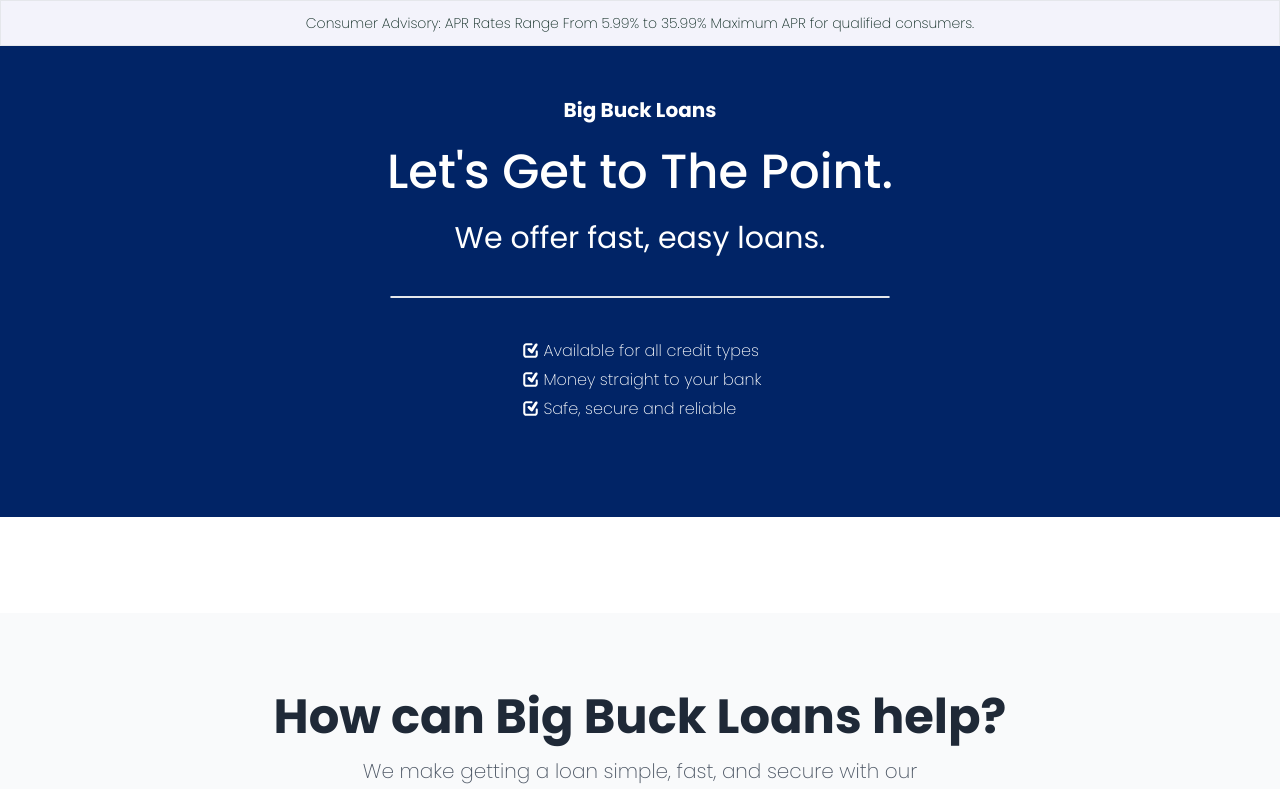
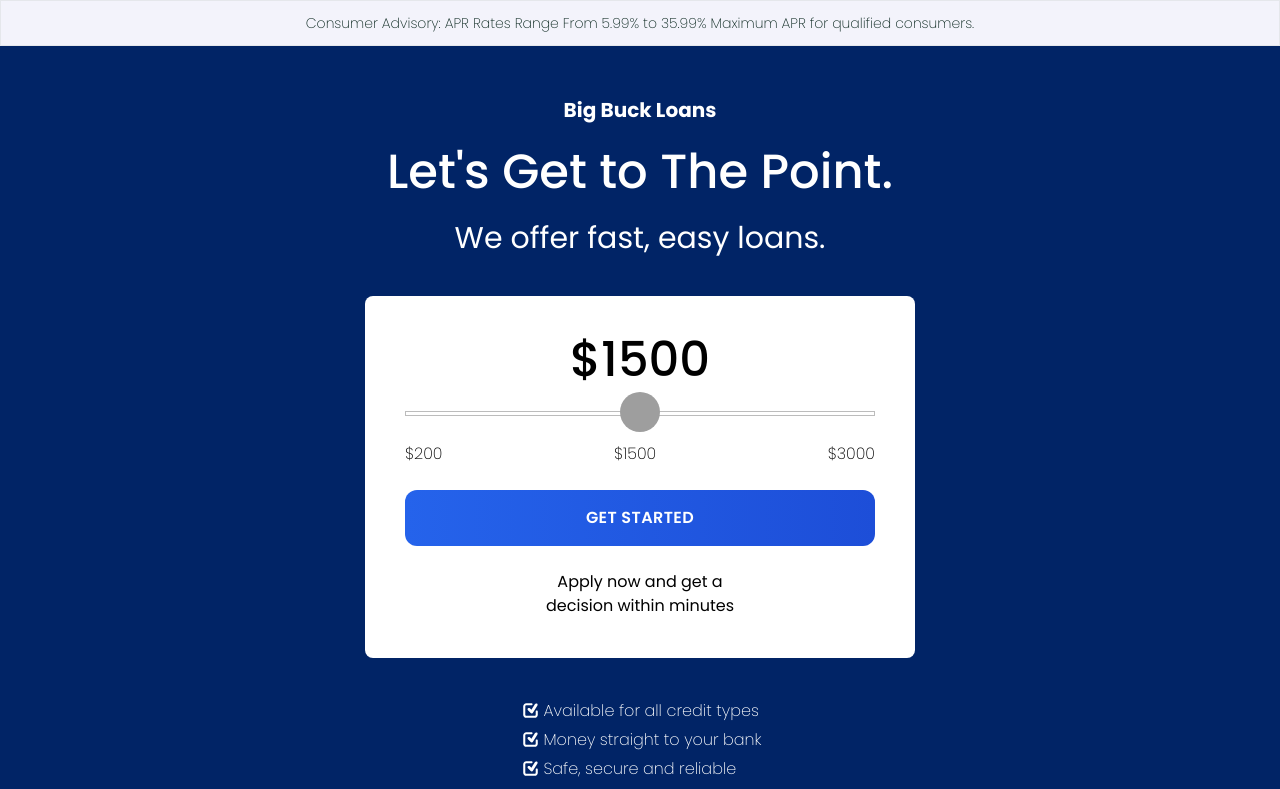
Before and after one commit to fusionfx1/react-pdl-03, a Next.js app: page / in a window 1280 px wide. Shown: the top 789 px of the page. Built offline with nearby package versions, Linux system fonts and the light colour scheme.

Commit message:
Restore Original Loan Form

```diff
--- a/app/components/form-banner.tsx
+++ b/app/components/form-banner.tsx
@@ -29,36 +29,35 @@ const FormBanner = (props: Props) => {
   }, []);
 
   return (
-    //     <div className="bg-white rounded-lg  w-[350px] md:w-[550px] mx-auto p-10 text-black">
-    //       <Column gap={6}>
-    //         <p className=" text-black font-medium text-5xl">${value}</p>
-    //         <input
-    //           type="range"
-    //           min="0"
-    //           max="3000"
-    //           value={value}
-    //           onChange={handleChange}
-    //           className="rangeInput"
-    //           id="input-range"
-    //         />
+    <div className="bg-white rounded-lg  w-[350px] md:w-[550px] mx-auto p-10 text-black">
+      <Column gap={6}>
+        <p className=" text-black font-medium text-5xl">${value}</p>
+        <input
+          type="range"
+          min="0"
+          max="3000"
+          value={value}
+          onChange={handleChange}
+          className="rangeInput"
+          id="input-range"
+        />
 
-    //         <Row className="justify-between">
-    //           {priceList.map((item, key) => (
-    //             <div key={key}>${item}</div>
-    //           ))}
-    //         </Row>
+        <Row className="justify-between">
+          {priceList.map((item, key) => (
+            <div key={key}>${item}</div>
+          ))}
+        </Row>
 
-    //         <div>
-    //           <ButtonGetStart />
-    //         </div>
+        <div>
+          <ButtonGetStart />
+        </div>
 
-    //         <Column className="text-md font-normal max-w-[200px] mx-auto">
-    //           <div>{`Apply now and get a
-    // decision within minutes`}</div>
-    //         </Column>
-    //       </Column>
-    //     </div>
-    <div className="border rounded-3xl overflow-hidden !max-w-[500px] mx-auto" id="_lg_form_"></div>
+        <Column className="text-md font-normal max-w-[200px] mx-auto">
+          <div>{`Apply now and get a
+decision within minutes`}</div>
+        </Column>
+      </Column>
+    </div>
   );
 };
 
```
